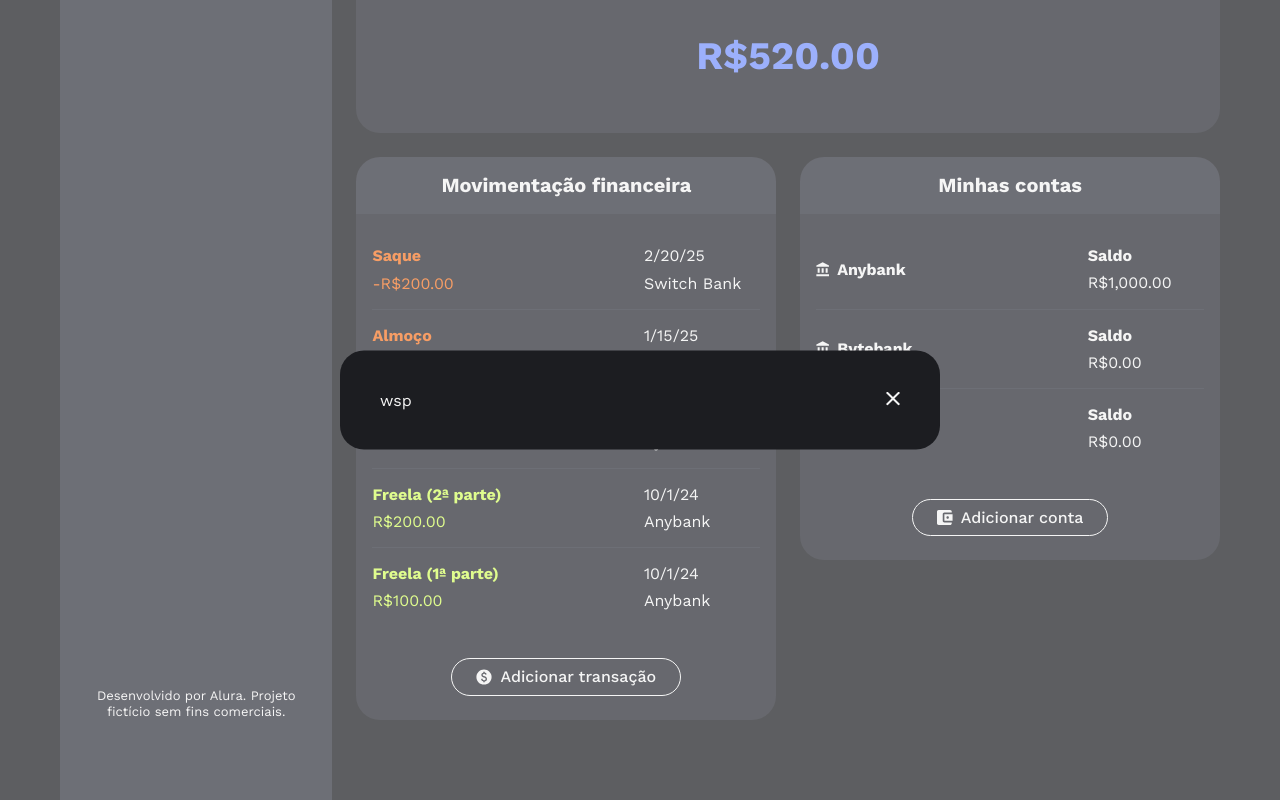
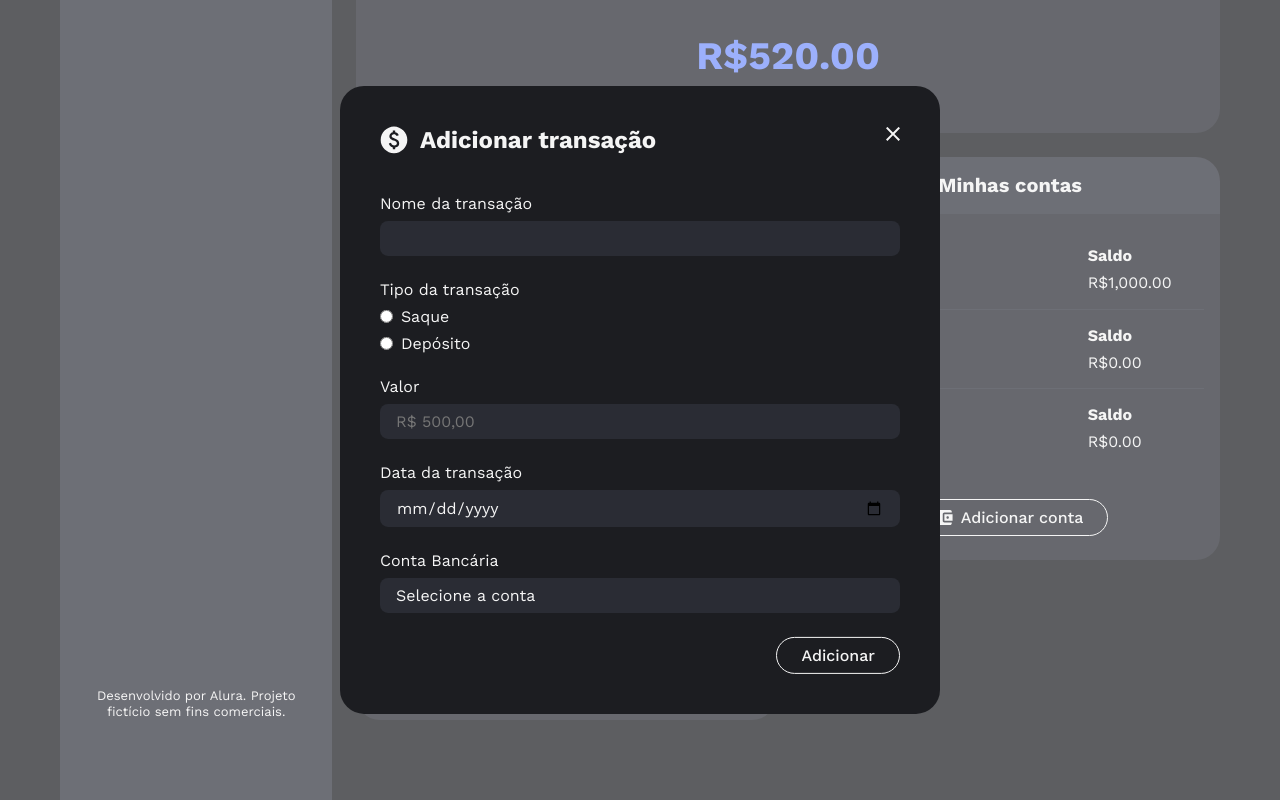
Before and after one commit to AlanzitoCoding/PoupAppAlura, an Angular app: page / in a window 1280 px wide. Both pictures are taken after a click on the button "Adicionar transação". Shown: the part 272-1072 px from the top of the page. Built offline with nearby package versions, Linux system fonts and the light colour scheme.

Commit message:
refactor: estilização do modal

```diff
--- a/src/app/area-financeira/transacoes/botao-add-transacao/botao-add-transacao.component.css
+++ b/src/app/area-financeira/transacoes/botao-add-transacao/botao-add-transacao.component.css
@@ -1,5 +1,51 @@
 /* Louvado seja o Senhor */
 
-.icone-moeda{
+.icone-moeda {
     width: 1rem;
-}
+  }
+
+  .form {
+    display: flex;
+    flex-direction: column;
+    gap: 1.5rem;
+  }
+
+  .label-grupo {
+    display: flex;
+    flex-direction: column;
+    gap: 0.5rem;
+  }
+
+  .input {
+    padding: 0.5rem 1rem;
+
+    border-radius: 0.5rem;
+    border: 0;
+    background: var(--fundo-componentes);
+  }
+
+  .grupo-tipo-transacao {
+    border: 0;
+
+    display: flex;
+    flex-direction: column;
+    gap: 0.5rem;
+  }
+
+  .legend {
+    margin-bottom: 0.5rem;
+  }
+
+  .label-grupo-radio {
+    display: flex;
+    align-items: center;
+    gap: 0.5rem;
+  }
+
+  .select-conta-transacao {
+    appearance: none;
+  }
+
+  .botao-adicionar-transacao {
+    margin-left: auto;
+  }
--- a/src/app/area-financeira/transacoes/botao-add-transacao/botao-add-transacao.component.html
+++ b/src/app/area-financeira/transacoes/botao-add-transacao/botao-add-transacao.component.html
@@ -3,6 +3,57 @@
 <app-botao (click)="openModal()" class="botao-adicionar-transacao">
     <img src="icones/moeda.svg" alt="" class="icone-moeda">
     Adicionar transação
-</app-botao>
+  </app-botao>
 
-<app-modal [isOpen]="modalAberto()"></app-modal>
+  <app-modal [(isOpen)]="modalAberto">
+    <ng-container modal-cabecalho class="modal-cabecalho">
+      <img src="icones/moeda.svg" alt="">
+      <h2 class="text-xl">Adicionar transação</h2>
+    </ng-container>
+
+    <form class="form text-md" (submit)="onSubmit()" ngNativeValidate>
+      <label class="label-grupo">
+        Nome da transação
+        <input [(ngModel)]="novaTransacaoForm.nome" class="input" type="text" name="nome-transacao">
+      </label>
+
+      <fieldset class="grupo-tipo-transacao" required>
+        <legend class="legend">Tipo da transação</legend>
+
+        <label class="label-grupo-radio">
+          <input [(ngModel)]="novaTransacaoForm.tipo" type="radio" value="saque" name="tipo-transacao" required>
+          Saque
+        </label>
+
+        <label class="label-grupo-radio">
+          <input [(ngModel)]="novaTransacaoForm.tipo" type="radio" value="deposito" name="tipo-transacao" required>
+          Depósito
+        </label>
+      </fieldset>
+
+      <label class="label-grupo">
+        Valor
+        <input [(ngModel)]="novaTransacaoForm.valor" class="input" type="number" name="valor-transacao" min="0.01" step="0.01" placeholder="R$ 500,00" required>
+      </label>
+
+      <label class="label-grupo">
+        Data da transação
+        <input [(ngModel)]="novaTransacaoForm.data" class="input" type="date" name="data-transacao" required>
+      </label>
+
+      <label class="label-grupo">
+        Conta Bancária
+
+        <select [(ngModel)]="novaTransacaoForm.conta" name="conta-transacao" class="input select-conta-transacao" required>
+          <option value="" selected disabled>Selecione a conta</option>
+
+          <option value="Anybank">Anybank</option>
+          <option value="Bytebank">Bytebank</option>
+        </select>
+      </label>
+
+      <app-botao class="botao-adicionar-transacao">
+        Adicionar
+      </app-botao>
+    </form>
+  </app-modal>
--- a/src/app/area-financeira/transacoes/botao-add-transacao/botao-add-transacao.component.ts
+++ b/src/app/area-financeira/transacoes/botao-add-transacao/botao-add-transacao.component.ts
@@ -1,19 +1,39 @@
 // Louvado seja o Senhor
 
-import { Component, signal } from '@angular/core';
+import { Component, afterRender, signal } from '@angular/core';
 import { BotaoComponent } from '../../../compartilhados/botao/botao.component';
 import { ModalComponent } from '../../../compartilhados/modal/modal.component';
+import { FormsModule } from '@angular/forms';
 
 @Component({
   selector: 'app-botao-add-transacao',
-  imports: [BotaoComponent, ModalComponent],
+  imports: [BotaoComponent, ModalComponent, FormsModule],
   templateUrl: './botao-add-transacao.component.html',
   styleUrl: './botao-add-transacao.component.css'
 })
 export class BotaoAddTransacaoComponent {
   modalAberto = signal(false);
 
+  novaTransacaoForm = {
+    nome: '',
+    tipo: '',
+    valor: '',
+    data: '',
+    conta: ''
+  }
+
+  constructor(){
+    afterRender(() => {
+      console.log(this.modalAberto());
+    })
+  }
+
   openModal(){
     this.modalAberto.set(true);
   }
+
+  onSubmit(){
+    console.log(this.novaTransacaoForm);
+    this.modalAberto.set(false);
+  }
 }
--- a/src/app/compartilhados/modal/modal.component.css
+++ b/src/app/compartilhados/modal/modal.component.css
@@ -26,3 +26,15 @@
     right: 2.5rem;
     cursor: pointer;
 }
+
+.conteudo {
+    display: flex;
+    flex-direction: column;
+    gap: 2.5rem;
+}
+
+.cabecalho {
+    display: flex;
+    align-items: center;
+    gap: 0.75rem;
+}
--- a/src/app/compartilhados/modal/modal.component.html
+++ b/src/app/compartilhados/modal/modal.component.html
@@ -1,6 +1,21 @@
 <!-- Louvado seja o Senhor -->
 
-<dialog #transacaoModal class="dialog">
-    <button #buttonModal class="close-modal"><img src="icones/fechar.svg" alt=""></button>
-    wsp
-</dialog>
+<dialog #transacaoModal class="dialog" (close)="closeModal()">
+    <button class="close-modal" (click)="closeModal()">
+      <img src="icones/fechar.svg" alt="">
+    </button>
+
+    <div class="conteudo">
+      <div class="cabecalho">
+        <ng-content select="[modal-cabecalho]">
+          Título padrão
+        </ng-content>
+      </div>
+
+      <div>
+        <ng-content>
+          Conteúdo padrão
+        </ng-content>
+      </div>
+    </div>
+  </dialog>
--- a/src/app/compartilhados/modal/modal.component.ts
+++ b/src/app/compartilhados/modal/modal.component.ts
@@ -1,6 +1,6 @@
 // Louvado seja o Senhor
 
-import { Component, ElementRef, afterRender, input, viewChild } from '@angular/core';
+import { Component, ElementRef, afterRender, model, viewChild } from '@angular/core';
 
 @Component({
   selector: 'app-modal',
@@ -10,13 +10,20 @@ import { Component, ElementRef, afterRender, input, viewChild } from '@angular/c
 })
 export class ModalComponent {
   modal = viewChild.required<ElementRef<HTMLDialogElement>>('transacaoModal');
-  isOpen = input(false);
+  isOpen = model(false);
 
   constructor(){
     afterRender(() => {
       if(this.isOpen()){
         this.modal().nativeElement.showModal();
       }
+      else {
+        this.modal().nativeElement.close();
+      }
     });
   }
+
+  closeModal(){
+    this.isOpen.set(false);
+  }
 }
```
